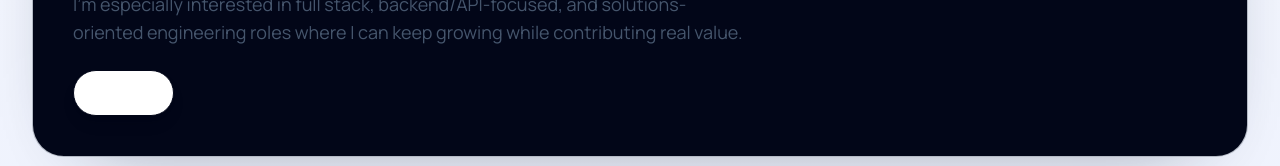
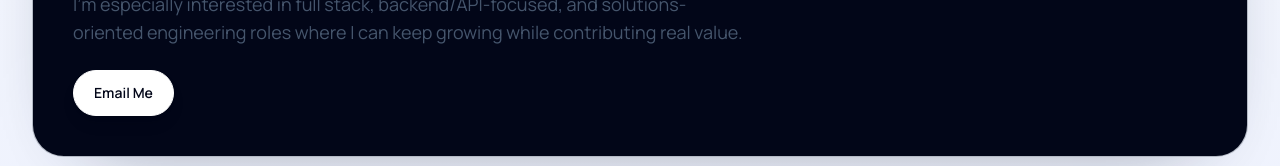
Before and after one commit to bonny2long/icstarsPort, a React (Vite) app: page /contact in a window 1280 px wide. Shown: the part 1796-1962 px from the top of the page. Built offline with nearby package versions, Linux system fonts and the light colour scheme.

Commit message:
fix: resolve merge conflict in Home.jsx

```diff
--- a/src/pages/Contact.jsx
+++ b/src/pages/Contact.jsx
@@ -114,7 +114,10 @@ export default function Contact() {
             subtitleClassName="text-slate-300"
           />
           <div className="mt-6">
-            <Button href="mailto:bmakaniankhondo@icstars.org" className="bg-white text-slate-950 hover:bg-stone-100">
+            <Button
+              href="mailto:bmakaniankhondo@icstars.org"
+              className="!border-white !bg-white !text-slate-950 shadow-lg shadow-black/20 hover:!bg-stone-100 hover:!text-slate-950"
+            >
               Email Me
             </Button>
           </div>
```
